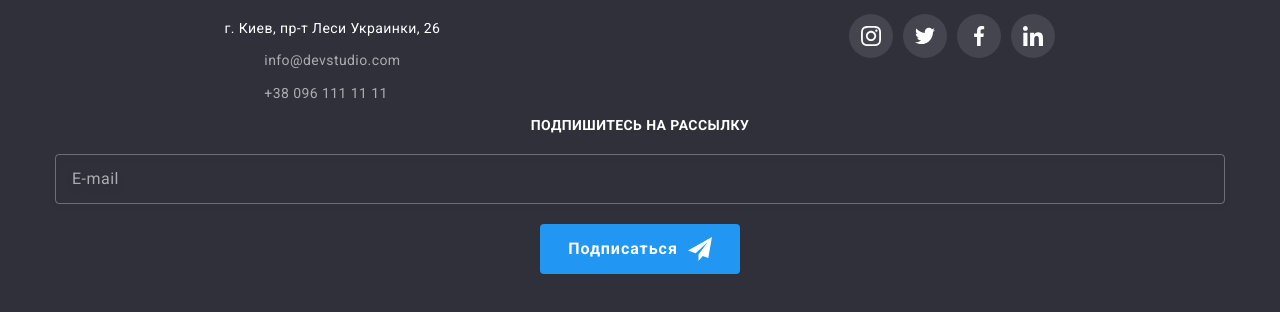
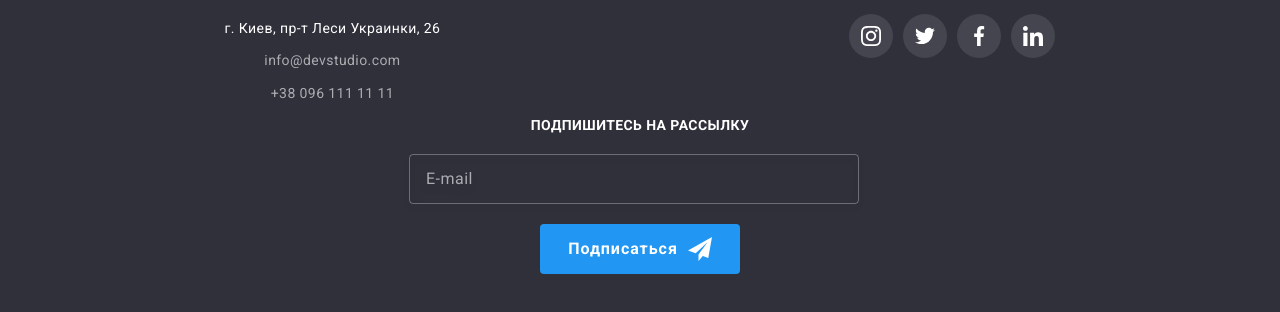
Before and after one commit to WebGertsog/goit-markup-hw-08, a plain HTML site: page index.html in a window 1280 px wide. Shown: the part 2696-3008 px from the top of the page. Drawn offline with nearby package versions, Linux system fonts and the light colour scheme.

Commit message:
...
....

```diff
--- a/sass/layout/_footer.scss
+++ b/sass/layout/_footer.scss
@@ -4,6 +4,7 @@
   background-color: var(--accent-bg-color);
 
   &-block {
+    text-align: center;
     @media screen and (min-width: 768px) {
       display: flex;
       flex-wrap: wrap;
--- a/sass/layout/_subscribe-form.scss
+++ b/sass/layout/_subscribe-form.scss
@@ -1,11 +1,11 @@
 .subscribe {
-  display: flex;
-  flex-direction: column;
-  align-items: center;
   width: 100%;
 }
 
 .subscribe-form {
+  display: flex;
+  flex-direction: column;
+  align-items: center;
   width: 100%;
 
   &__input {
@@ -28,6 +28,10 @@
     background-color: transparent;
 
     transition: border 250ms cubic-bezier(0.4, 0, 0.2, 1);
+
+    @media screen and (min-width: 768px) {
+      width: 450px;
+    }
 
     @media screen and (min-width: 1200px) {
       margin-right: 12px;
```
Also changed, not shown: css/main.css, css/main.min.css, 2 other files.
